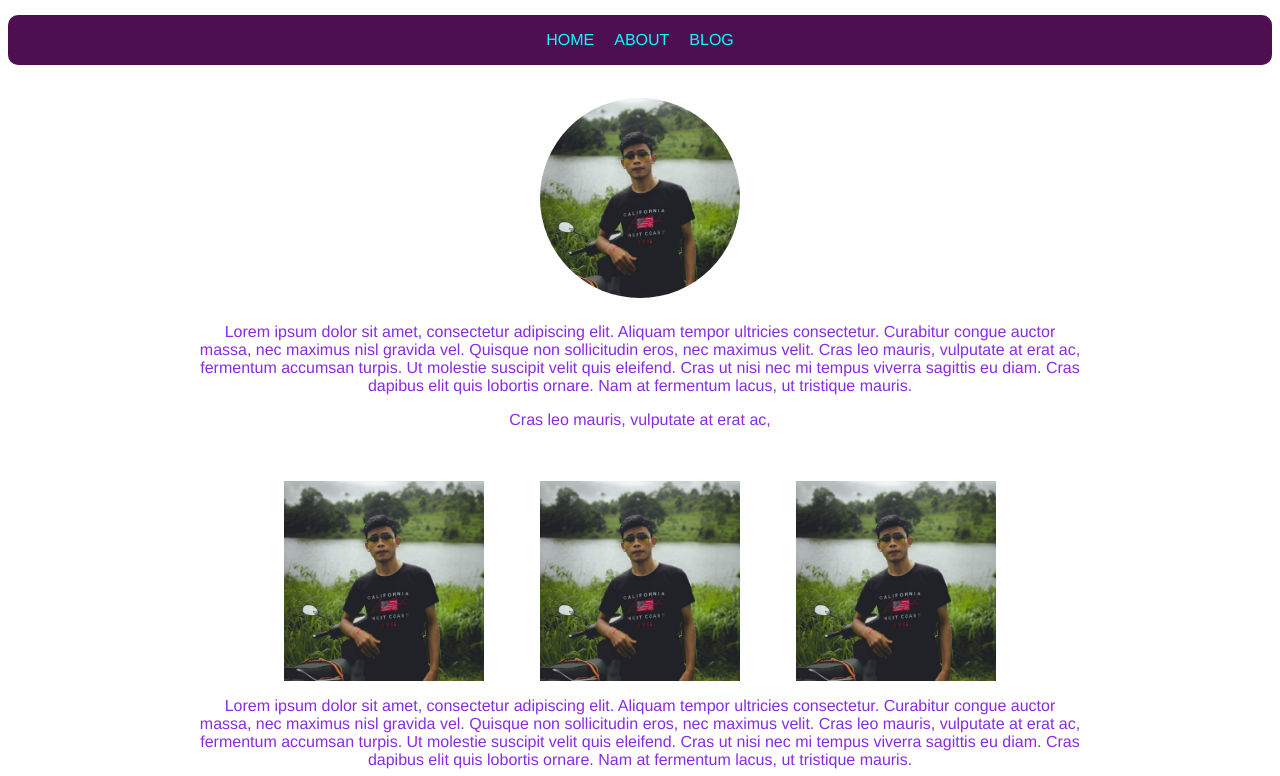
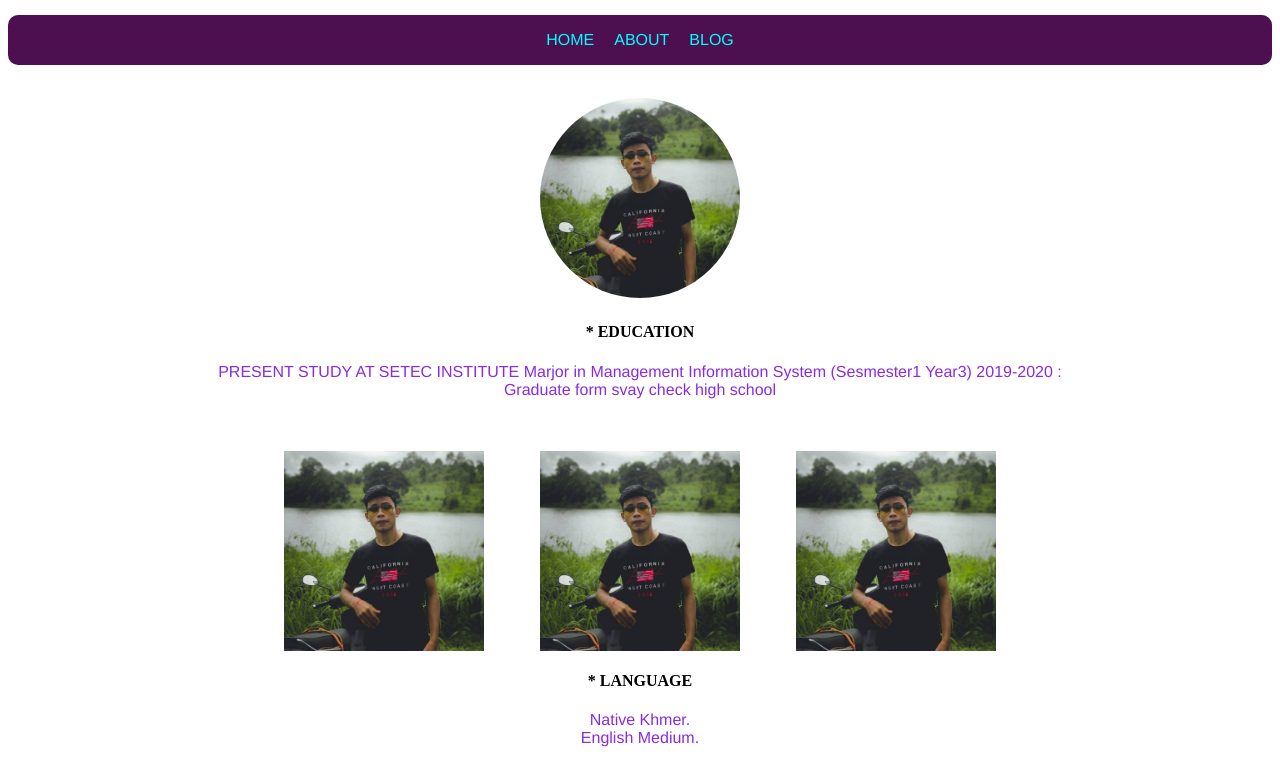
Before and after one commit to YornChanPenh/my_first_web, a plain HTML site: page index.html in a window 1280 px wide. Shown: the top 776 px of the page. Drawn offline with Linux system fonts and the light colour scheme.

Commit message:
update web

```diff
--- a/css/style.css
+++ b/css/style.css
@@ -74,3 +74,7 @@
     width: 600px;
 
 }
+
+.headtitle{
+    text-align: center;
+}
--- a/index.html
+++ b/index.html
@@ -17,17 +17,10 @@
         </div>
         <h1 class="headingtext" id="headtext">Good Moning From ChanPenh!</h1>
 
+        <h4 class="headtitle">* EDUCATION</h4>
         <div class="paragraph">
-            <p>Lorem ipsum dolor sit amet, consectetur
-                adipiscing elit. Aliquam tempor ultricies consectetur.
-                 Curabitur congue auctor massa, nec maximus nisl gravida
-                  vel. Quisque non sollicitudin eros, nec maximus velit.
-                   Cras leo mauris, vulputate at erat ac, fermentum
-                   accumsan turpis. Ut molestie suscipit velit quis
-                    eleifend. Cras ut nisi nec mi tempus viverra sagittis
-                     eu diam. Cras dapibus elit quis lobortis ornare.
-                      Nam at fermentum lacus, ut tristique mauris.</p>
-                    <P> Cras leo mauris, vulputate at erat ac,</P>
+            <p>PRESENT STUDY AT SETEC INSTITUTE Marjor in Management Information System (Sesmester1 Year3)
+                2019-2020 : Graduate form svay check high school</p>
                     </div>
         <br><br>
         <div class="navigation gap2">
@@ -36,16 +29,11 @@
             <img  class="alignProfile" src="image/profile.jpg " alt=""  >
 
         </div>
+        <h4 class="headtitle">* LANGUAGE</h4>
         <div class="paragraph">
-            <p>Lorem ipsum dolor sit amet, consectetur
-                adipiscing elit. Aliquam tempor ultricies consectetur.
-                 Curabitur congue auctor massa, nec maximus nisl gravida
-                  vel. Quisque non sollicitudin eros, nec maximus velit.
-                   Cras leo mauris, vulputate at erat ac, fermentum
-                   accumsan turpis. Ut molestie suscipit velit quis
-                    eleifend. Cras ut nisi nec mi tempus viverra sagittis
-                     eu diam. Cras dapibus elit quis lobortis ornare.
-                      Nam at fermentum lacus, ut tristique mauris.</p>
+            <p>Native Khmer.
+                <br>
+                English Medium.</p>
         </div>
         <h1 class="headingtext headtext2">Something You Need To Know</h1>
         <script src="js/jquery.js"></script>
```
